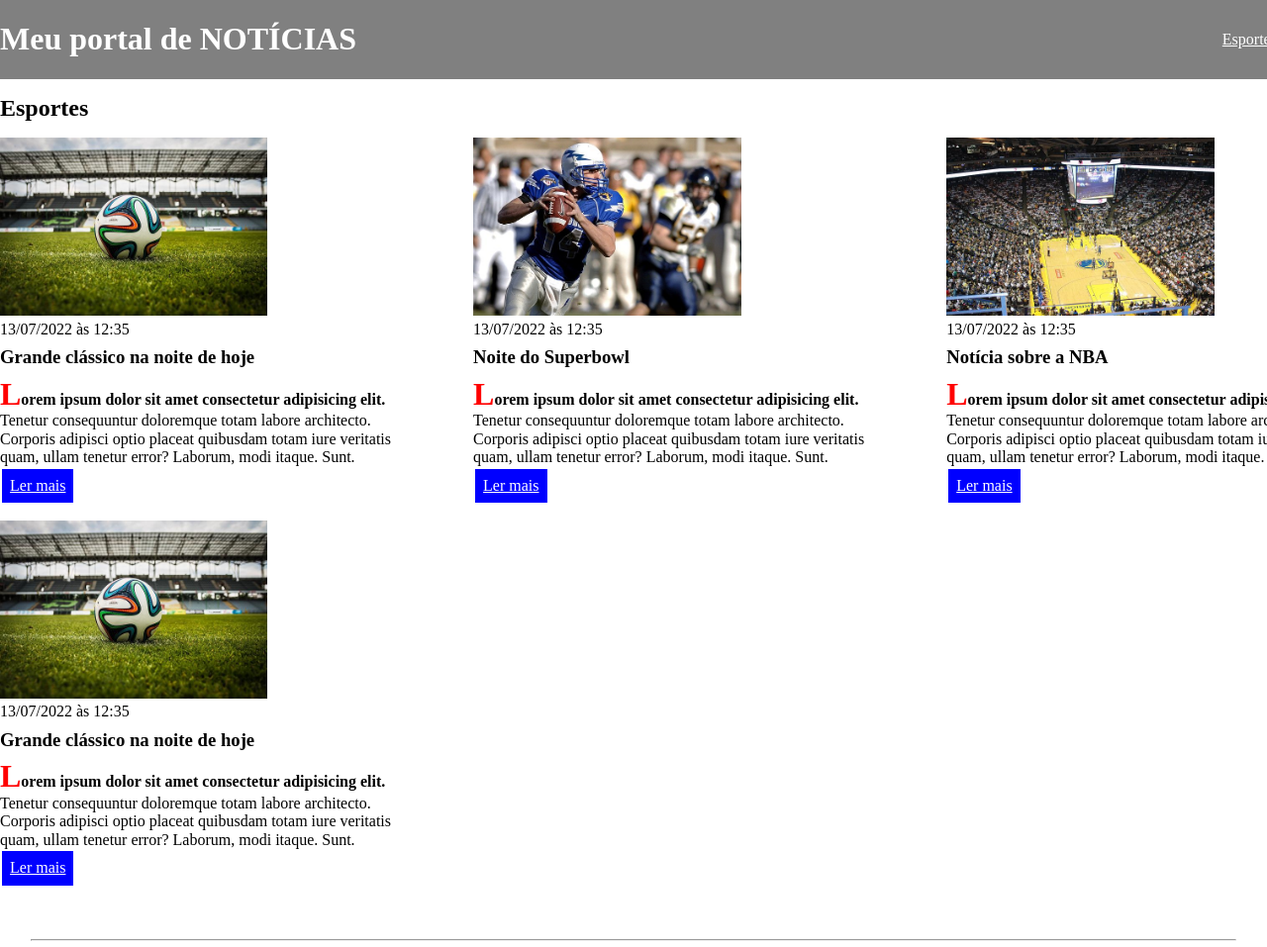
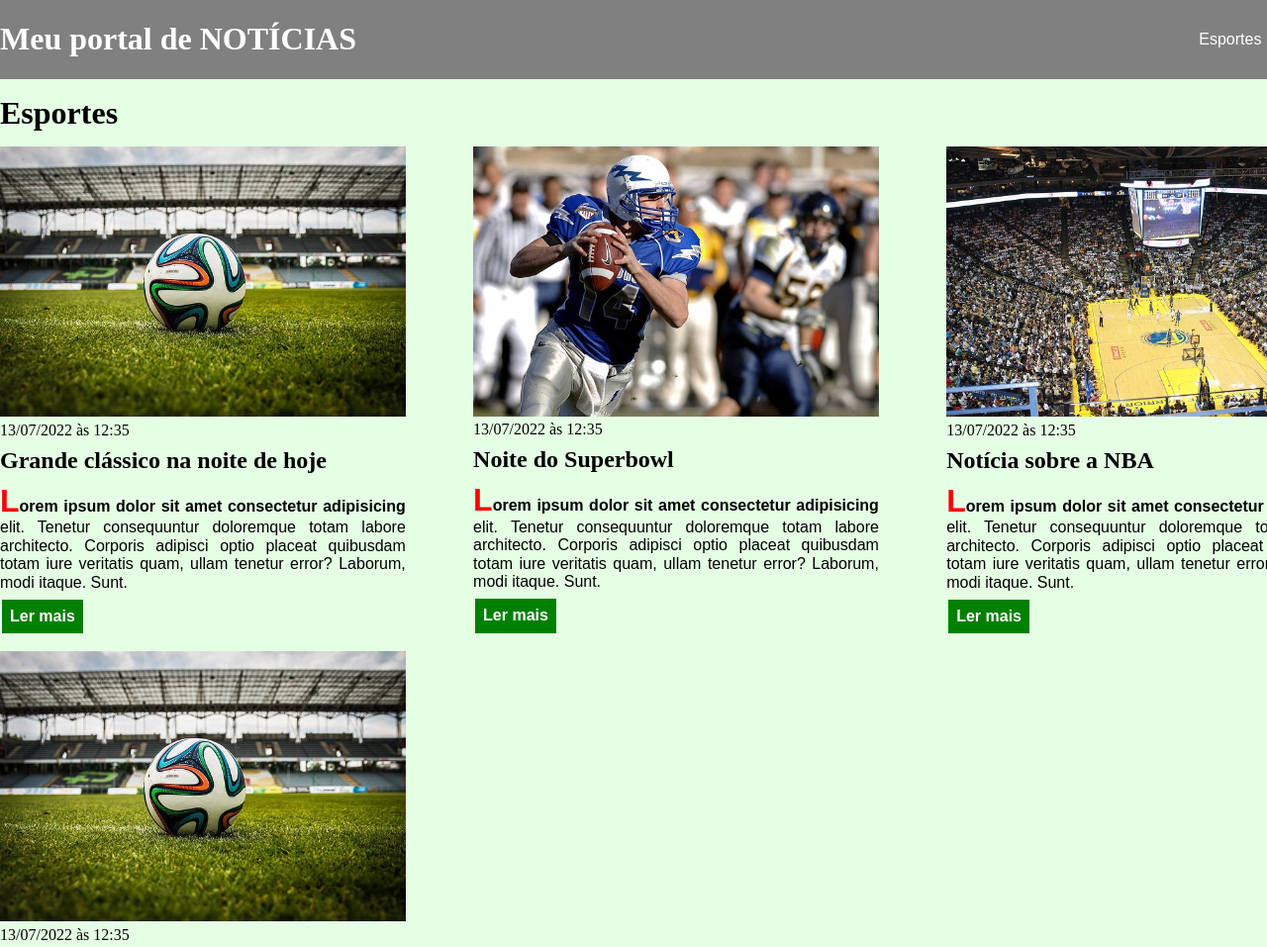
Before and after one commit to OmarGhoche/curso_ebac_frontend_py, a plain HTML site: page css/index.html in a window 1280 px wide. Shown: the top 957 px of the page at 99% size. Drawn offline with nearby package versions, Linux system fonts and the light colour scheme.

Commit message:
add CSS text decoration

```diff
--- a/css/main.css
+++ b/css/main.css
@@ -19,15 +19,18 @@ header .container {
 
 header li {
   display: inline;
+  font-family: Arial, Helvetica, sans-serif;
+  margin-left: 16px;
 }
 
 header li a {
   color: #fff;
+  text-decoration: none;
 }
 
-header li:last-child::before {
+/* header li:last-child::before {
   content: " | ";
-}
+} */
 
 .container {
   width: 1366px;
@@ -41,7 +44,8 @@ header li:last-child::before {
 }
 
 .articles article img {
-  height: 180px;
+  /* height: 180px; */
+  width: 100%;
 }
 
 .articles article {
@@ -68,6 +72,13 @@ section h2,
   padding: 8px;
   margin: 2px;
   display: inline-block;
+  text-decoration: none;
+  font-weight: bold;
+  margin-top: 8px;
+}
+
+.articles article a:hover {
+  background-color: darkblue;
 }
 
 /* h1::before {
@@ -147,3 +158,33 @@ ul li:first-child {
 ul li:last-child {
   background-color: sienna;
 } */
+
+.articles article p,
+.articles article a {
+  font-family: Arial, Helvetica, sans-serif;
+  text-align: justify;
+}
+
+.articles article h3 {
+  font-size: 24px;
+}
+
+section h2 {
+  font-size: 32px;
+}
+
+#sports {
+  background-color: rgba(0, 255, 0, 0.1);
+}
+
+#sports .articles article a {
+  background-color: green;
+}
+
+#sports .articles article a:hover {
+  background-color: darkgreen;
+}
+
+#economy {
+  background-color: rgba(0, 0, 255, 0.1);
+}
```
